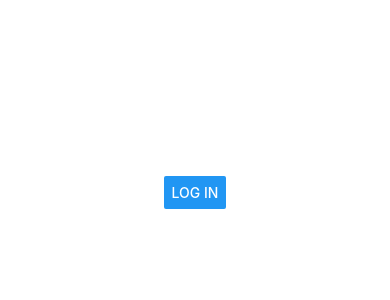
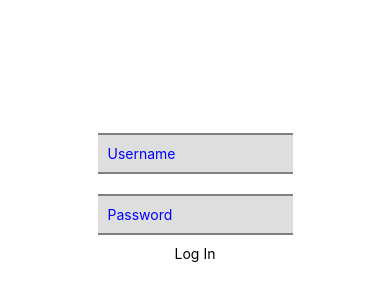
Before and after one commit to tfunk2/The-Water-Heater-Guy-Native-Portal, a React Native app: screen / in a window 390 px wide. Shown: the part 230-530 px from the top of the page. Built offline with nearby package versions, Linux system fonts and the light colour scheme.

Commit message:
Receive token by entering correct username and password

```diff
--- a/App.js
+++ b/App.js
@@ -1,6 +1,7 @@
 import React, { useState } from 'react';
 import { StyleSheet, Text, View, FlatList, Button } from 'react-native';
 import MainScreen from './components/MainScreen'
+import LoginScreen from './components/LoginScreen'
 
 export default function App() {
 
@@ -8,7 +9,7 @@ export default function App() {
 
   let displayActiveScreen
   if (activeScreen === "login-screen") {
-    displayActiveScreen = <View><Button title="LOG IN" onPress={() => {setActiveScreen("main-screen")}} /></View>
+    displayActiveScreen = <LoginScreen setActiveScreen={setActiveScreen}/>
   } else if (activeScreen === "main-screen") {
     displayActiveScreen = <MainScreen />
   }
--- /dev/null
+++ b/components/LoginScreen.js
@@ -0,0 +1,90 @@
+import React, { useState } from 'react'
+import { View, Text, StyleSheet, Modal, TouchableOpacity, TextInput, Keyboard, TouchableWithoutFeedback } from 'react-native'
+
+export default function LoginScreen (props) {
+
+    const [username, setUsername] = useState("")
+    const [password, setPassword] = useState("")
+
+    const handleUsernameTextChange = (input) => {
+            setUsername(input)
+    }
+
+    const handlePasswordTextChange = (input) => {
+            setPassword(input)
+    }
+
+    const handleSubmit = () => {
+        console.log(username, password)
+        fetchData()
+
+    }
+
+    const fetchData = async () => {
+        const response = await fetch('http://localhost:3000/login', {
+            method: "POST",
+            headers: {
+                "Content-Type": "application/json"
+            },
+            body: JSON.stringify({
+                "username": username,
+                "password": password
+            })
+        })
+        const json = await response.json()
+        console.log(json.token)
+      }
+
+    return (
+        <TouchableWithoutFeedback style={styles.screen} onPress={() => {
+            Keyboard.dismiss()
+        }}>
+            <View style={styles.loginView}>
+                <TextInput
+                    value={username}
+                    onChangeText={handleUsernameTextChange}
+                    maxLength={18}
+                    placeholderTextColor="blue"
+                    placeholder="Username"
+                    style={styles.textInput}
+                >
+                </TextInput>
+                <TextInput
+                    value={password}
+                    onChangeText={handlePasswordTextChange}
+                    maxLength={18}
+                    placeholderTextColor="blue"
+                    placeholder="Password"
+                    style={styles.textInput}
+                    secureTextEntry={true}
+                >
+                </TextInput>
+                <TouchableOpacity onPress={handleSubmit}>
+                    <Text>Log In</Text>
+                </TouchableOpacity>
+            </View>
+        </TouchableWithoutFeedback>
+    )
+}
+
+const styles = StyleSheet.create({
+    textInput: {
+        padding: 10,
+        borderTopWidth: 2,
+        borderBottomWidth: 2,
+        borderColor: 'grey',
+        marginVertical: 10,
+        width: '50%',
+        backgroundColor: 'rgba(214, 214, 214, 0.8)'
+    },
+    loginView: {
+        flex: 1,
+        width: '100%',
+        justifyContent: 'center',
+        alignItems: 'center'
+    },
+    screen: {
+        width: '100%',
+        height: '100%',
+    }
+})
```
